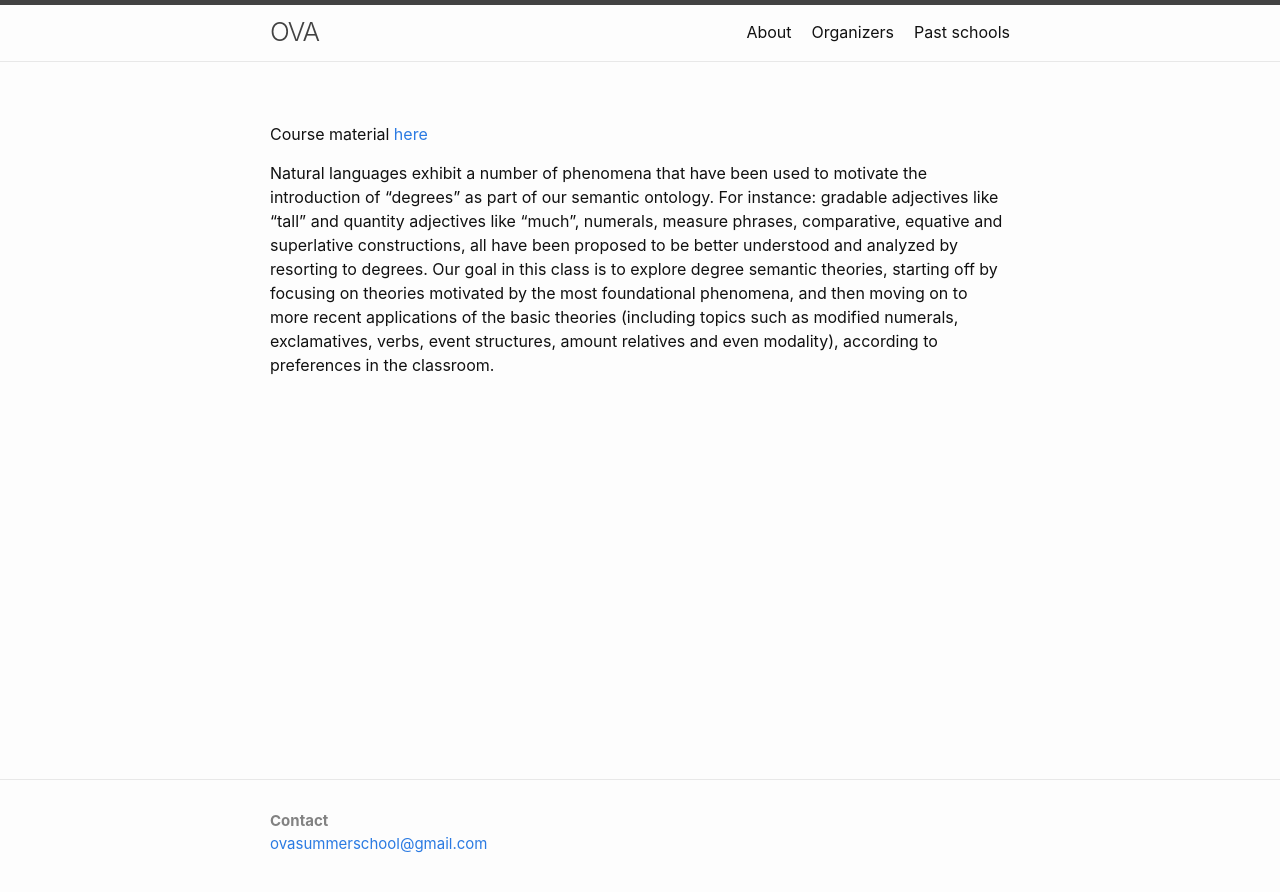
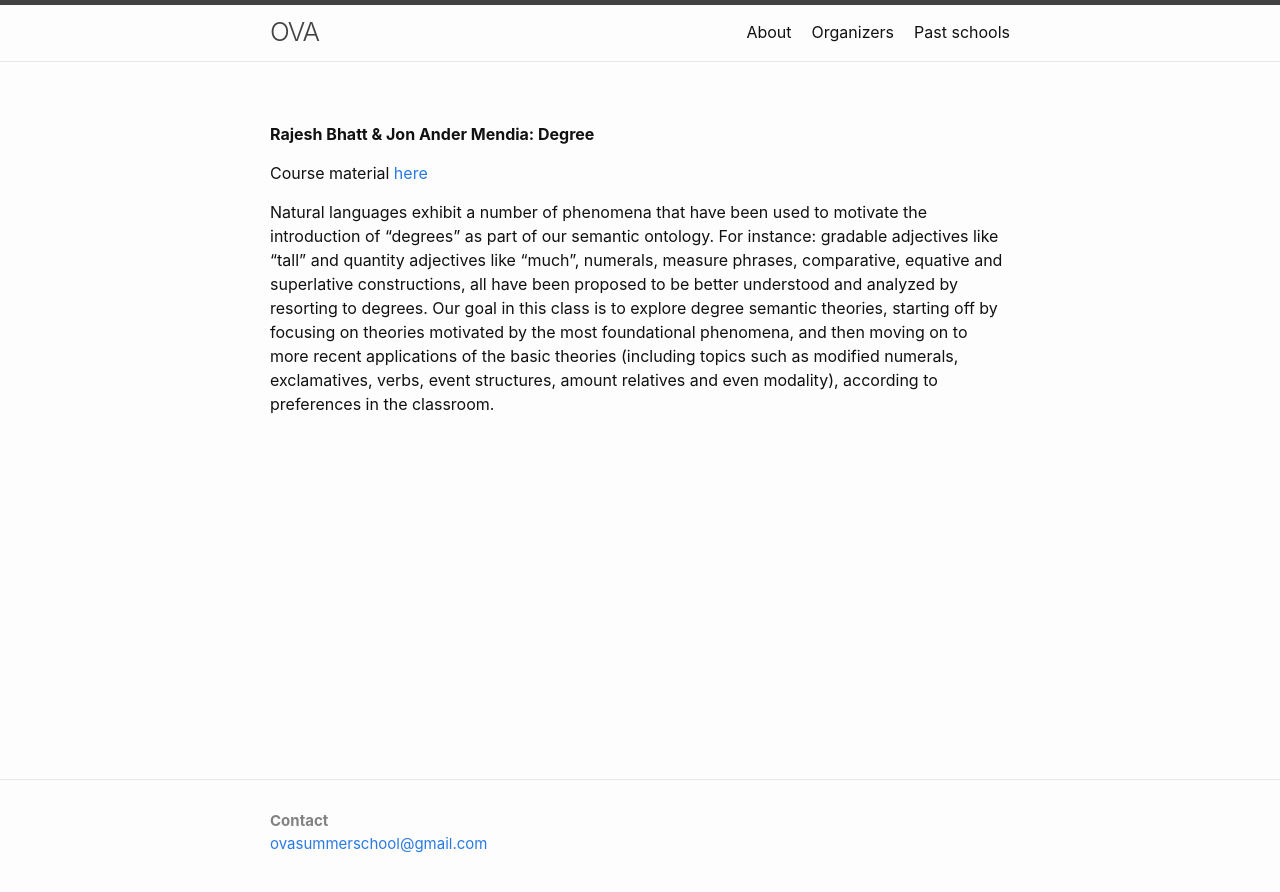
Before and after one commit to ovaschool/ovaschool.github.io, a Jekyll site: the page built from staticpages/oldprograms/zagreb2025-cs/bhattmendia-degree.md, in a window 1280 px wide. Shown: the top 892 px of the page. Built offline with Jekyll 4.4.1, drawn with Linux system fonts in a browser that asks for light colours; our own code applies the rules of GitHub Pages for plain Markdown files.

Commit message:
Update bhattmendia-degree.md

```diff
--- a/staticpages/oldprograms/zagreb2025-cs/bhattmendia-degree.md
+++ b/staticpages/oldprograms/zagreb2025-cs/bhattmendia-degree.md
@@ -4,6 +4,7 @@ permalink: /bhattmendiadegree/
 layout: page
 exclude: true
 ---
+**Rajesh Bhatt & Jon Ander Mendia: Degree**<br/>
 
 Course material [here](https://tinyurl.com/25rf26w3)<br/>
 
```
